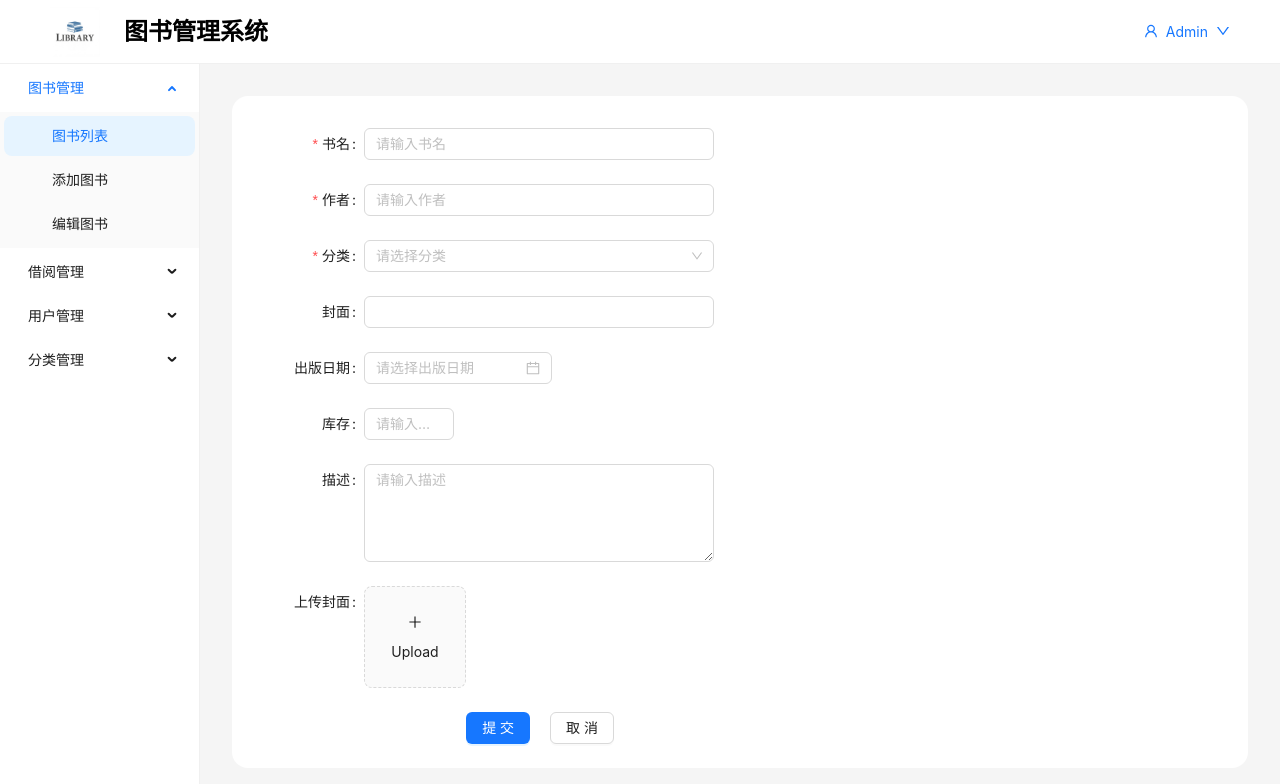
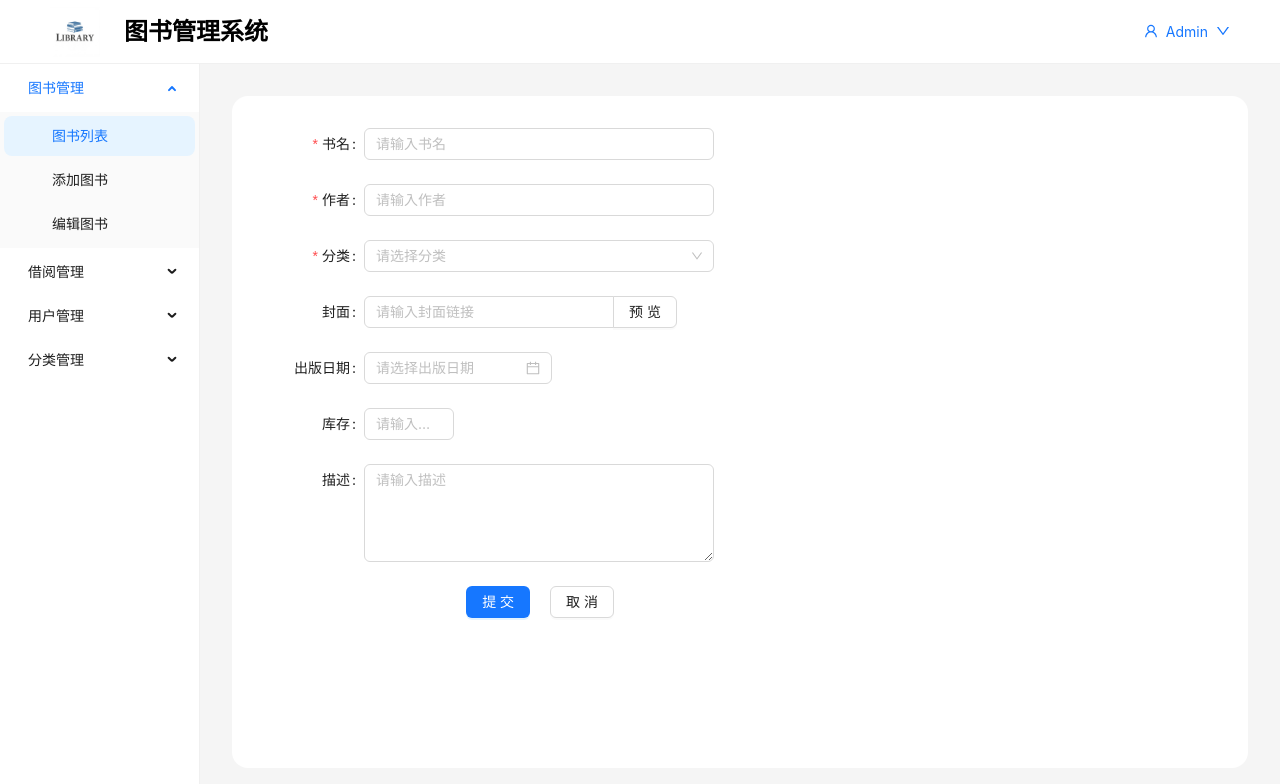
Before and after one commit to SongC-unsw/Book-management-system, a Next.js app: page /book/add in a window 1280 px wide. Shown: the top 784 px of the page. Built offline with nearby package versions, Linux system fonts and the light colour scheme; what @ant-design/nextjs-registry would draw is missing.

Commit message:
Refactor BookForm component to enhance cover image input; replace upload functionality with a link input and preview button for better user experience.

```diff
--- a/src/components/BookForm/BookForm.tsx
+++ b/src/components/BookForm/BookForm.tsx
@@ -54,7 +54,13 @@ export default function BookForm() {
           </Select>
         </Form.Item>
         <Form.Item label="封面" name="cover">
-          <Input />
+          <Input.Group compact>
+            <Input
+              placeholder="请输入封面链接"
+              style={{ width: "calc(100% - 100px)" }}
+            />
+            <Button>预览</Button>
+          </Input.Group>
         </Form.Item>
         <Form.Item label="出版日期" name="publishAt">
           <DatePicker placeholder="请选择出版日期" />
@@ -64,26 +70,6 @@ export default function BookForm() {
         </Form.Item>
         <Form.Item label="描述" name="description">
           <TextArea rows={4} placeholder="请输入描述" />
-        </Form.Item>
-        <Form.Item
-          label="上传封面"
-          valuePropName="fileList"
-          getValueFromEvent={normFile}
-        >
-          <Upload action="/upload.do" listType="picture-card">
-            <button
-              style={{
-                color: "inherit",
-                cursor: "inherit",
-                border: 0,
-                background: "none",
-              }}
-              type="button"
-            >
-              <PlusOutlined />
-              <div style={{ marginTop: 8 }}>Upload</div>
-            </button>
-          </Upload>
         </Form.Item>
         <Form.Item>
           <div className="flex justify-end gap-5">
```
